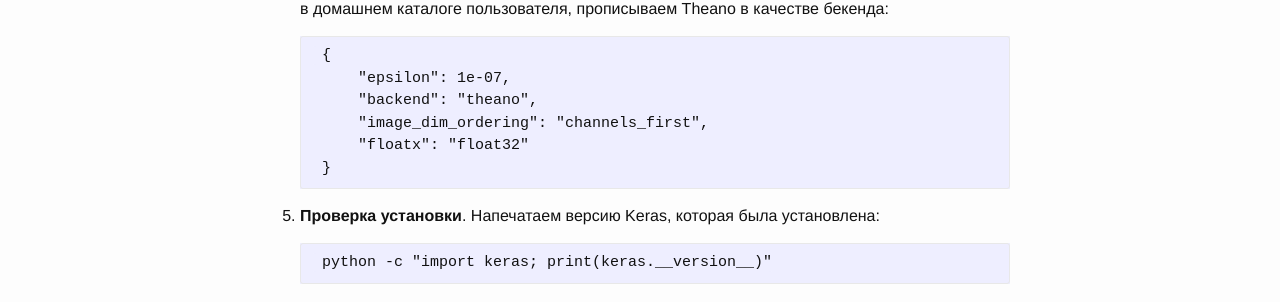
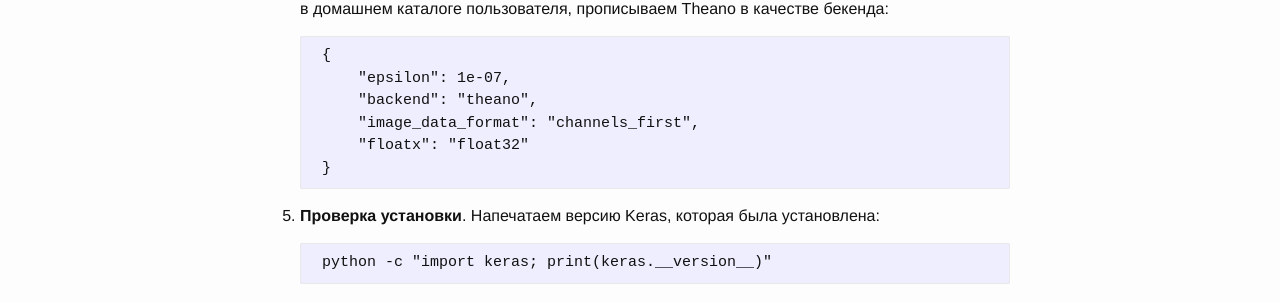
Before and after one commit to sozykin/asozykin.ru, a Jekyll site: the page built from _posts/2016-12-25-Keras-Installation.md, in a window 1280 px wide. Shown: the part 845-1147 px from the top of the page. Built offline with Jekyll 4.4.1, drawn with Linux system fonts in a browser that asks for light colours; comment, search, counter and statistics services are not loaded.

Commit message:
Updated Keras config file in Keras installation instrucation

```diff
--- a/_posts/2016-12-25-Keras-Installation.md
+++ b/_posts/2016-12-25-Keras-Installation.md
@@ -30,7 +30,7 @@ comments: true
         {
             "epsilon": 1e-07,
             "backend": "theano",
-            "image_dim_ordering": "channels_first",
+            "image_data_format": "channels_first",
             "floatx": "float32"
         }
 
```
